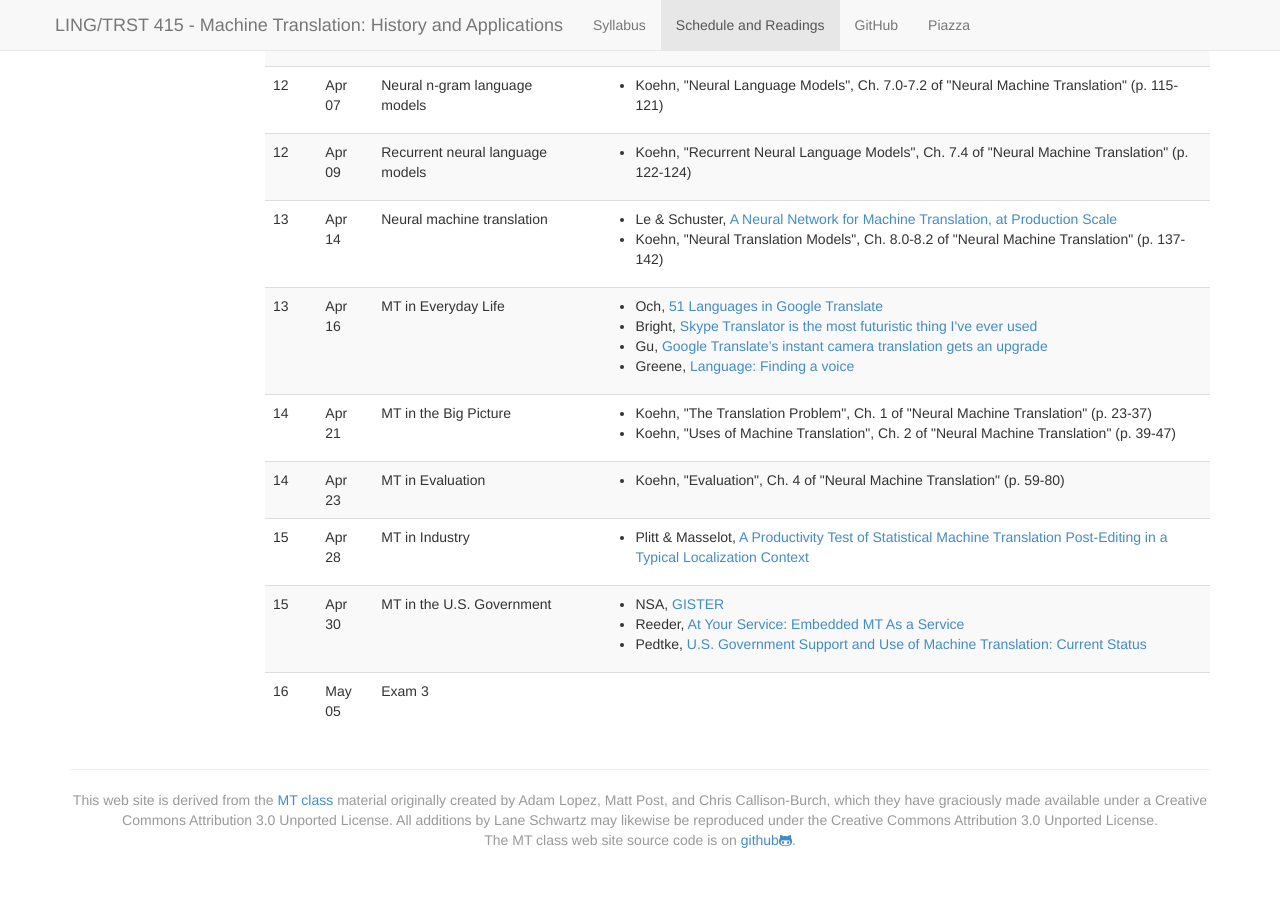
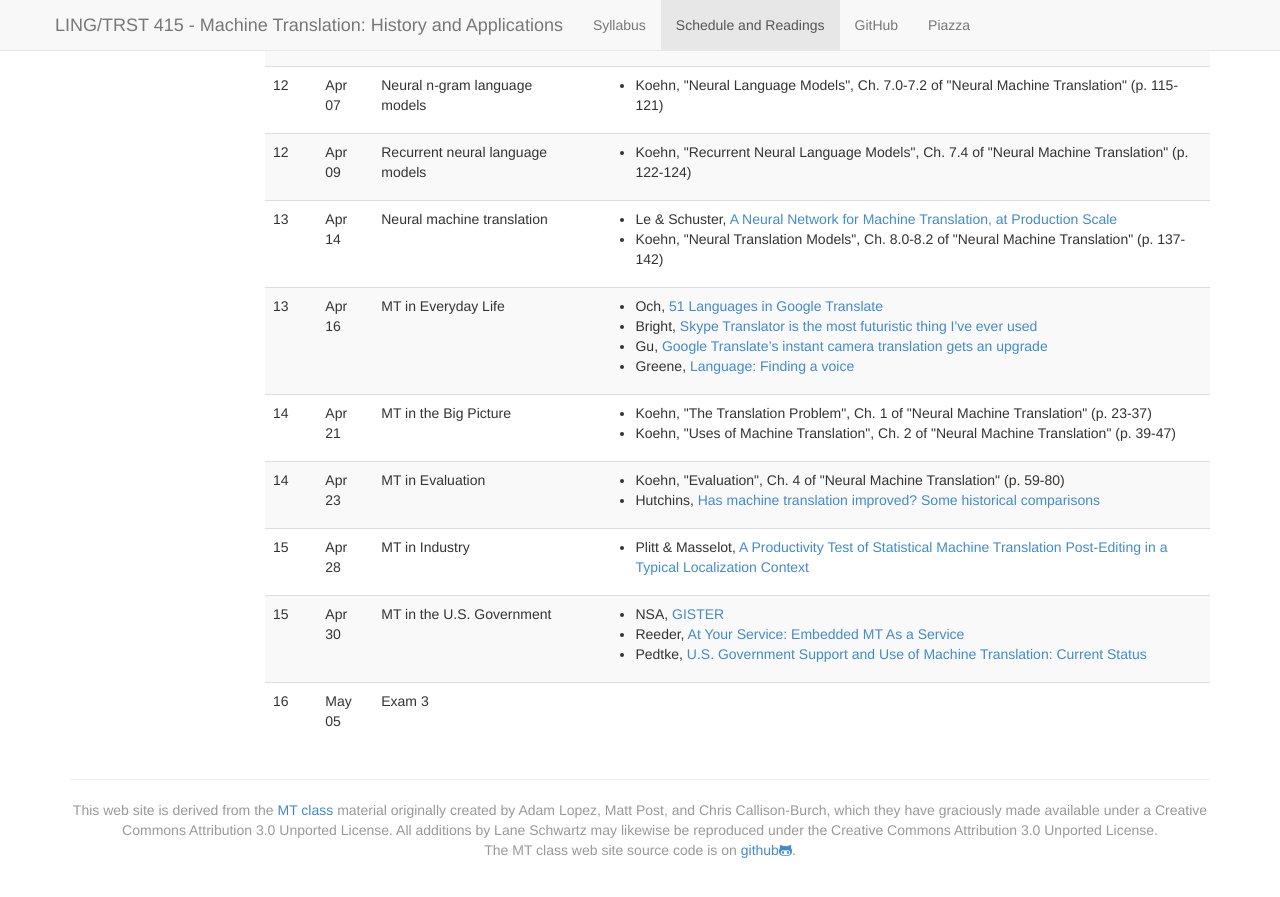
Before and after one commit to 2020-Spring-UIUC-LING415/2020-Spring-UIUC-LING415.github.io, a Jekyll site: the page built from schedule.md, in a window 1280 px wide and 900 px high, scrolled down 2525 px. Shown: the top 897 px of the window. Built offline with Jekyll 4.4.1, drawn with Linux system fonts in a browser that asks for light colours; nearby versions of some CDN libraries.

Commit message:
Update schedule.yaml

```diff
--- a/_data/schedule.yaml
+++ b/_data/schedule.yaml
@@ -569,6 +569,10 @@
       author: Koehn
       title: "\"Evaluation\", Ch. 4 of \"Neural Machine Translation\""
       pages: 59-80
+    -
+      author: Hutchins
+      title: "Has machine translation improved? Some historical comparisons"
+      url: http://www.mt-archive.info/00/MTS-2003-Hutchins.pdf
 -
   week: 15
   date: 2020-04-28
```
